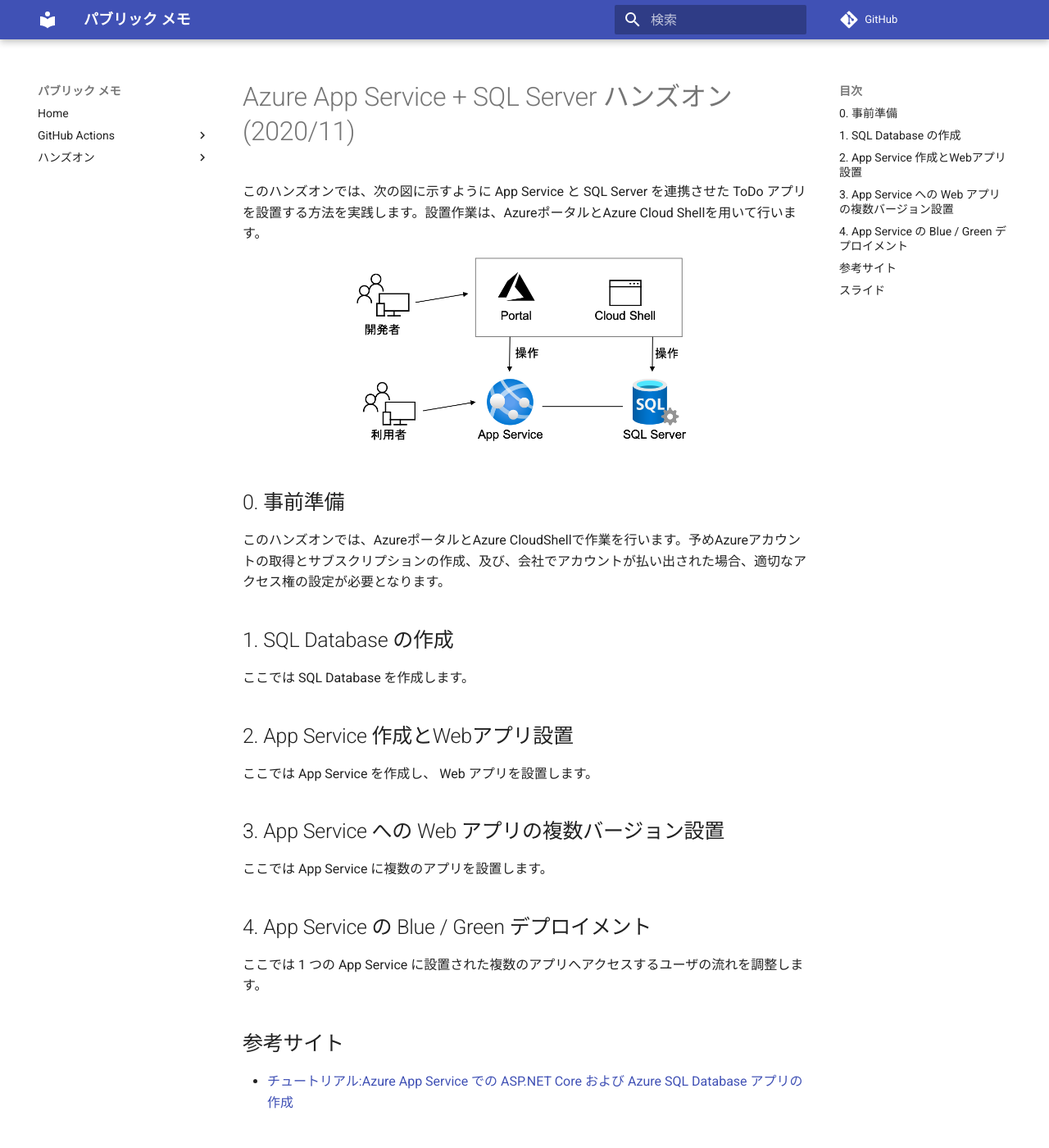
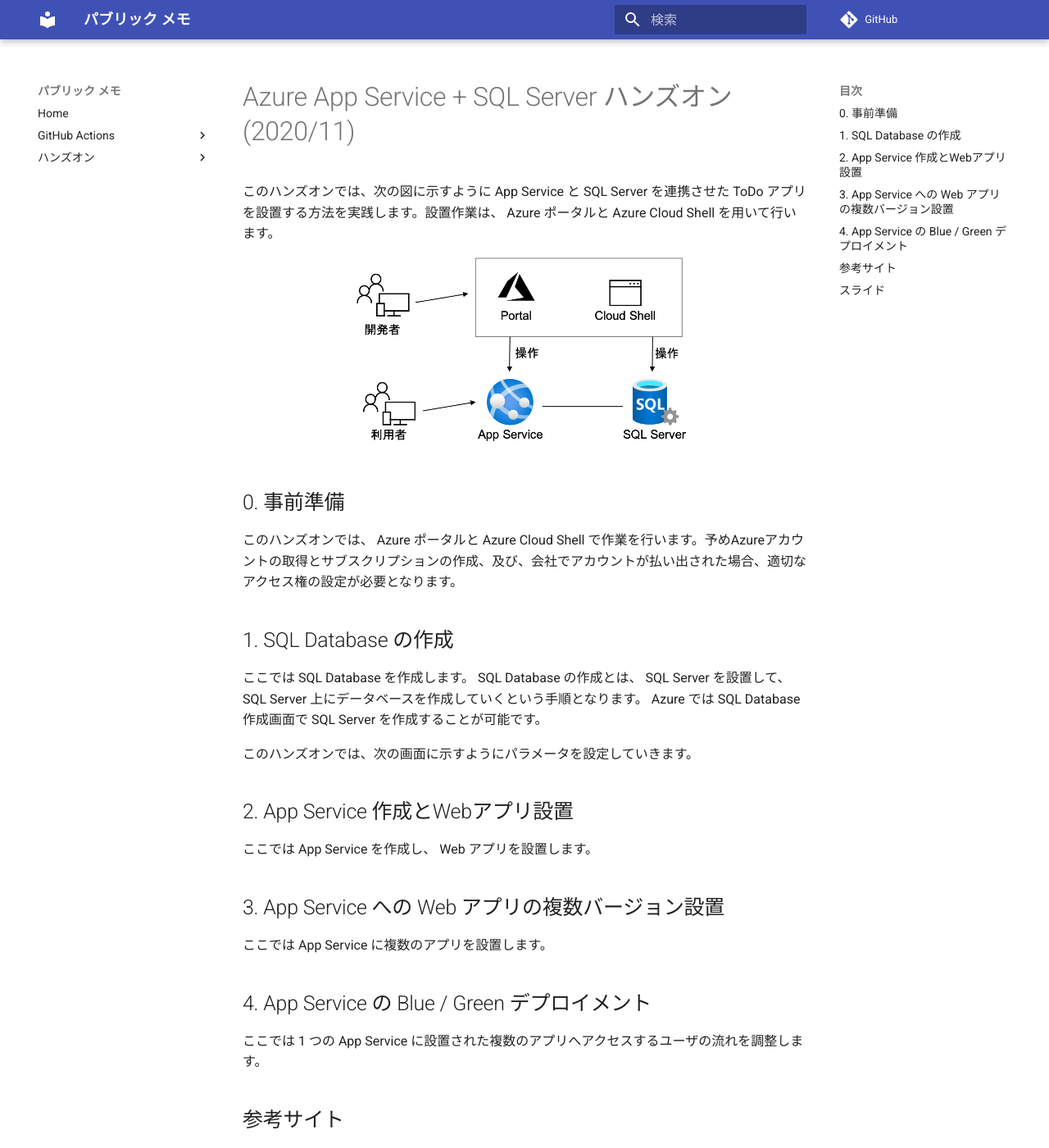
Before and after one commit to uenohajime/uenohajime.github.io, an MkDocs documentation site: the page built from docs/handson/appservice-sqlserver/index.md, in a window 1280 px wide and 1400 px high. Shown: the whole window at 82% size. Built offline with MkDocs 1.6.1 and Material for MkDocs 9.7.7, drawn with Linux system fonts in a browser that asks for light colours; comment, search, counter and statistics services are not loaded; some of the changed text lies outside the part shown.

Commit message:
Update index.md

```diff
--- a/docs/handson/appservice-sqlserver/index.md
+++ b/docs/handson/appservice-sqlserver/index.md
@@ -1,6 +1,6 @@
 # Azure App Service + SQL Server ハンズオン (2020/11)
 
-このハンズオンでは、次の図に示すように App Service と SQL Server を連携させた ToDo アプリを設置する方法を実践します。設置作業は、AzureポータルとAzure Cloud Shellを用いて行います。
+このハンズオンでは、次の図に示すように App Service と SQL Server を連携させた ToDo アプリを設置する方法を実践します。設置作業は、 Azure ポータルと Azure Cloud Shell を用いて行います。
 
 <div align="center">
     <img src="imgs/00-goal-architecture.png" width="60%">
@@ -8,12 +8,15 @@
 
 ## 0. 事前準備
 
-このハンズオンでは、AzureポータルとAzure CloudShellで作業を行います。予めAzureアカウントの取得とサブスクリプションの作成、及び、会社でアカウントが払い出された場合、適切なアクセス権の設定が必要となります。
+このハンズオンでは、 Azure ポータルと Azure Cloud Shell で作業を行います。予めAzureアカウントの取得とサブスクリプションの作成、及び、会社でアカウントが払い出された場合、適切なアクセス権の設定が必要となります。
 
 
 ## 1. SQL Database の作成
 
-ここでは SQL Database を作成します。
+ここでは SQL Database を作成します。 SQL Database の作成とは、 SQL Server を設置して、 SQL Server 上にデータベースを作成していくという手順となります。 Azure では SQL Database 作成画面で SQL Server を作成することが可能です。
+
+このハンズオンでは、次の画面に示すようにパラメータを設定していきます。
+
 
 ## 2. App Service 作成とWebアプリ設置
 
@@ -30,6 +33,8 @@
 ## 参考サイト
 
 * [チュートリアル:Azure App Service での ASP.NET Core および Azure SQL Database アプリの作成](https://docs.microsoft.com/ja-jp/azure/app-service/tutorial-dotnetcore-sqldb-app?pivots=platform-windows)
+* [Azure SQL Database 料金](https://azure.microsoft.com/ja-jp/pricing/details/sql-database/single/)
+* [Azure App Service 料金](https://azure.microsoft.com/ja-jp/pricing/details/app-service/windows/)
 
 ## スライド
 
```
